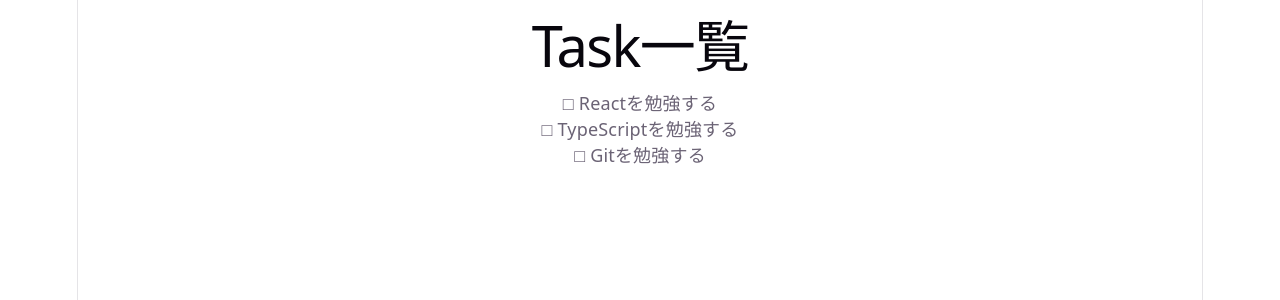
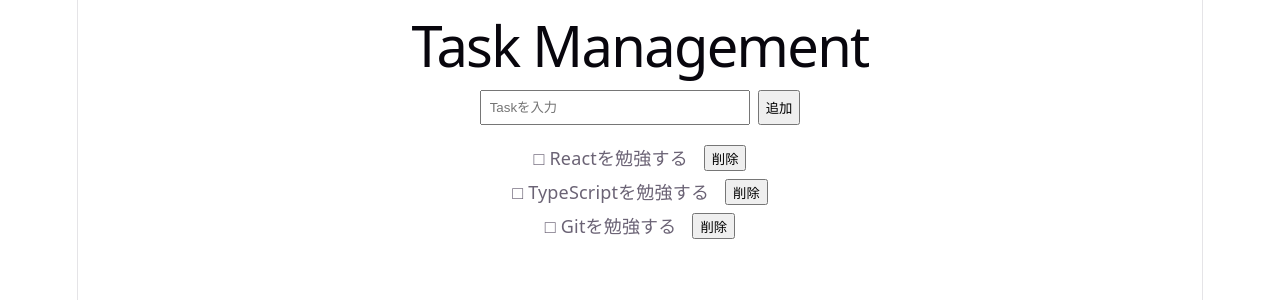
Before and after one commit to hioki-04/react-practice, a React (Vite) app: page / in a window 1280 px wide. Shown: the top 300 px of the page. Built offline with nearby package versions, Linux system fonts and the light colour scheme.

Commit message:
react課題7

```diff
--- a/src/App.css
+++ b/src/App.css
@@ -1,184 +1,22 @@
-.counter {
-  font-size: 16px;
-  padding: 5px 10px;
-  border-radius: 5px;
-  color: var(--accent);
-  background: var(--accent-bg);
-  border: 2px solid transparent;
-  transition: border-color 0.3s;
-  margin-bottom: 24px;
-
-  &:hover {
-    border-color: var(--accent-border);
-  }
-  &:focus-visible {
-    outline: 2px solid var(--accent);
-    outline-offset: 2px;
-  }
+.task-list {
+  text-align: center;
 }
 
-.hero {
-  position: relative;
-
-  .base,
-  .framework,
-  .vite {
-    inset-inline: 0;
-    margin: 0 auto;
-  }
-
-  .base {
-    width: 170px;
-    position: relative;
-    z-index: 0;
-  }
-
-  .framework,
-  .vite {
-    position: absolute;
-  }
-
-  .framework {
-    z-index: 1;
-    top: 34px;
-    height: 28px;
-    transform: perspective(2000px) rotateZ(300deg) rotateX(44deg) rotateY(39deg)
-      scale(1.4);
-  }
-
-  .vite {
-    z-index: 0;
-    top: 107px;
-    height: 26px;
-    width: auto;
-    transform: perspective(2000px) rotateZ(300deg) rotateX(40deg) rotateY(39deg)
-      scale(0.8);
-  }
+.task-form {
+  display: flex;
+  justify-content: center;
+  gap: 8px;
+  margin-bottom: 20px;
 }
 
-#center {
-  display: flex;
-  flex-direction: column;
-  gap: 25px;
-  place-content: center;
-  place-items: center;
-  flex-grow: 1;
-
-  @media (max-width: 1024px) {
-    padding: 32px 20px 24px;
-    gap: 18px;
-  }
+.task-form input {
+  width: 250px;
+  padding: 8px;
 }
 
-#next-steps {
+.task {
   display: flex;
-  border-top: 1px solid var(--border);
-  text-align: left;
-
-  & > div {
-    flex: 1 1 0;
-    padding: 32px;
-    @media (max-width: 1024px) {
-      padding: 24px 20px;
-    }
-  }
-
-  .icon {
-    margin-bottom: 16px;
-    width: 22px;
-    height: 22px;
-  }
-
-  @media (max-width: 1024px) {
-    flex-direction: column;
-    text-align: center;
-  }
+  justify-content: center;
+  gap: 16px;
+  margin-bottom: 8px;
 }
-
-#docs {
-  border-right: 1px solid var(--border);
-
-  @media (max-width: 1024px) {
-    border-right: none;
-    border-bottom: 1px solid var(--border);
-  }
-}
-
-#next-steps ul {
-  list-style: none;
-  padding: 0;
-  display: flex;
-  gap: 8px;
-  margin: 32px 0 0;
-
-  .logo {
-    height: 18px;
-  }
-
-  a {
-    color: var(--text-h);
-    font-size: 16px;
-    border-radius: 6px;
-    background: var(--social-bg);
-    display: flex;
-    padding: 6px 12px;
-    align-items: center;
-    gap: 8px;
-    text-decoration: none;
-    transition: box-shadow 0.3s;
-
-    &:hover {
-      box-shadow: var(--shadow);
-    }
-    .button-icon {
-      height: 18px;
-      width: 18px;
-    }
-  }
-
-  @media (max-width: 1024px) {
-    margin-top: 20px;
-    flex-wrap: wrap;
-    justify-content: center;
-
-    li {
-      flex: 1 1 calc(50% - 8px);
-    }
-
-    a {
-      width: 100%;
-      justify-content: center;
-      box-sizing: border-box;
-    }
-  }
-}
-
-#spacer {
-  height: 88px;
-  border-top: 1px solid var(--border);
-  @media (max-width: 1024px) {
-    height: 48px;
-  }
-}
-
-.ticks {
-  position: relative;
-  width: 100%;
-
-  &::before,
-  &::after {
-    content: '';
-    position: absolute;
-    top: -4.5px;
-    border: 5px solid transparent;
-  }
-
-  &::before {
-    left: 0;
-    border-left-color: var(--border);
-  }
-  &::after {
-    right: 0;
-    border-right-color: var(--border);
-  }
-}
--- a/src/App.tsx
+++ b/src/App.tsx
@@ -1,3 +1,4 @@
+import { useState } from 'react'
 import './App.css'
 
 type Task = {
@@ -6,7 +7,8 @@
   completed: boolean
 }
 
-const tasks: Task[] = [
+function App() {
+  const [tasks, setTasks] = useState<Task[]>([
     {
       id: 1,
       title: 'Reactを勉強する',
@@ -22,18 +24,54 @@
       title: 'Gitを勉強する',
       completed: false,
     },
-]
+  ])
 
-function App() {
+  const [title, setTitle] = useState('')
+
+  const handleAdd = () => {
+    if (title.trim() === '') {
+      return
+    }
+
+    const newTask: Task = {
+      id: Date.now(),
+      title: title,
+      completed: false,
+    }
+
+    setTasks([...tasks, newTask])
+    setTitle('')
+  }
+
+  const handleDelete = (id: number) => {
+    const newTasks = tasks.filter((task) => task.id !== id)
+    setTasks(newTasks)
+  }
+
   return (
     <div className="task-list">
-      <h1>Task一覧</h1>
+      <h1>Task Management</h1>
+
+      <div className="task-form">
+        <input
+          type="text"
+          value={title}
+          onChange={(event) => setTitle(event.target.value)}
+          placeholder="Taskを入力"
+        />
+
+        <button onClick={handleAdd}>追加</button>
+      </div>
 
       {tasks.map((task) => (
-        <div key={task.id}>
+        <div key={task.id} className="task">
           <span>
             {task.completed ? '☑' : '□'} {task.title}
           </span>
+
+          <button onClick={() => handleDelete(task.id)}>
+            削除
+          </button>
         </div>
       ))}
     </div>
```
Lines whose indentation alone changed are shown as unchanged.
